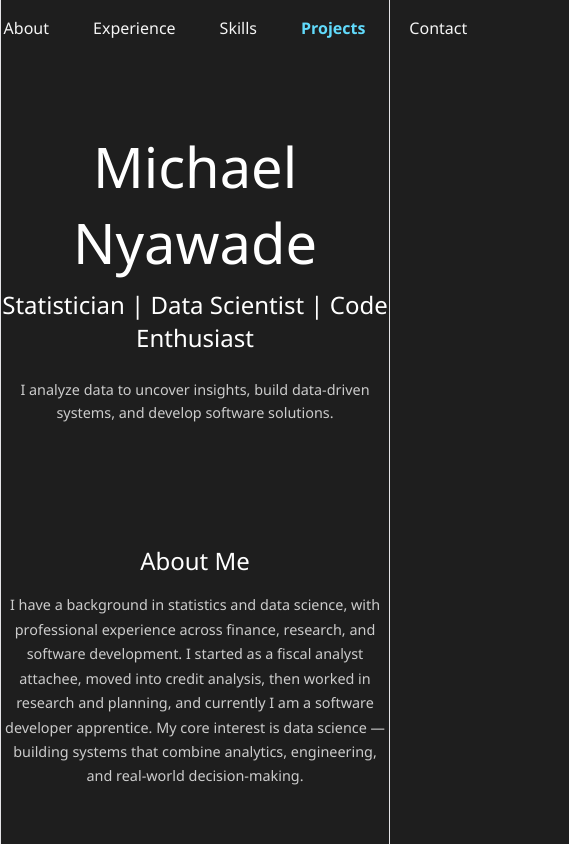
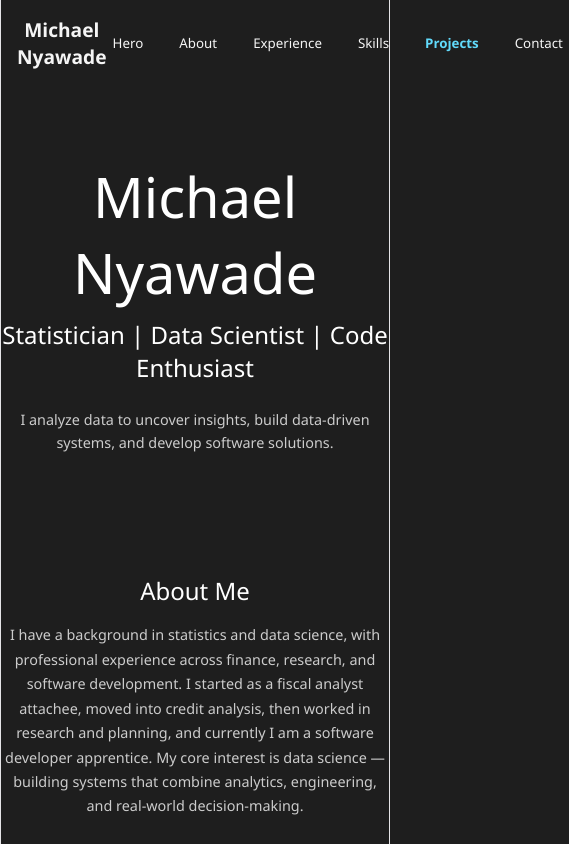
Before and after one commit to Michael-Nyawade/Michael-Nyawade.github.io, a React (Vite) app: page / in a window 390 px wide. Shown: the top 844 px of the page, 569 px wide, since content can reach past the window. Built offline with nearby package versions, Linux system fonts and the light colour scheme.

Commit message:
Made NavBar responsive with hamburger menu for mobile

```diff
--- a/src/components/NavBar.jsx
+++ b/src/components/NavBar.jsx
@@ -3,6 +3,7 @@ import { useState, useEffect } from "react";
 export default function NavBar() {
   const [scrolled, setScrolled] = useState(false);
   const [activeSection, setActiveSection] = useState("hero");
+  const [menuOpen, setMenuOpen] = useState(false); // Mobile menu toggle
 
   useEffect(() => {
     const handleScroll = () => {
@@ -28,6 +29,7 @@ export default function NavBar() {
     const element = document.getElementById(id);
     if (element) {
       element.scrollIntoView({ behavior: "smooth" });
+      setMenuOpen(false); // Close mobile menu on link click
     }
   };
 
@@ -39,13 +41,68 @@ export default function NavBar() {
         position: "sticky",
         top: 0,
         display: "flex",
-        justifyContent: "center",
-        gap: "2rem",
-        padding: "1rem 0",
+        justifyContent: "space-between",
+        alignItems: "center",
+        padding: "1rem",
         backgroundColor: scrolled ? "var(--secondary-color)" : "transparent",
         backdropFilter: scrolled ? "blur(10px)" : "none",
         transition: "background-color 0.3s ease, backdrop-filter 0.3s ease",
         zIndex: 1000,
+      }}
+    >
+      {/* Logo / Name */}
+      <div style={{ fontWeight: "bold", fontSize: "1.2rem", color: "var(--text-color)" }}>
+        Michael Nyawade
+      </div>
+
+      {/* Desktop menu */}
+      <div className="desktop-menu" style={{ display: "flex", gap: "1.5rem" }}>
+        {sections.map((section) => (
+          <button
+            key={section}
+            onClick={() => scrollToSection(section)}
+            style={{
+              background: "none",
+              border: "none",
+              color: activeSection === section ? "var(--accent-color)" : "var(--text-color)",
+              fontWeight: activeSection === section ? "600" : "400",
+              cursor: "pointer",
+              transition: "color 0.3s ease, font-weight 0.3s ease",
+            }}
+          >
+            {section.charAt(0).toUpperCase() + section.slice(1)}
+          </button>
+        ))}
+      </div>
+
+      {/* Mobile hamburger */}
+      <div className="mobile-menu" style={{ display: "none", cursor: "pointer" }}>
+        <button
+          onClick={() => setMenuOpen(!menuOpen)}
+          style={{
+            background: "none",
+            border: "none",
+            fontSize: "1.5rem",
+            color: "var(--text-color)",
+          }}
+        >
+          ☰
+        </button>
+      </div>
+
+      {/* Mobile links */}
+      {menuOpen && (
+        <div
+          style={{
+            position: "absolute",
+            top: "100%",
+            right: 0,
+            backgroundColor: "var(--secondary-color)",
+            display: "flex",
+            flexDirection: "column",
+            alignItems: "flex-start",
+            padding: "1rem",
+            gap: "1rem",
           }}
         >
           {sections.map((section) => (
@@ -59,12 +116,21 @@ export default function NavBar() {
                 fontWeight: activeSection === section ? "600" : "400",
                 fontSize: "1rem",
                 cursor: "pointer",
-            transition: "color 0.3s ease, font-weight 0.3s ease",
               }}
             >
               {section.charAt(0).toUpperCase() + section.slice(1)}
             </button>
           ))}
+        </div>
+      )}
+
+      {/* Responsive styles */}
+      <style>{`
+        @media (max-width: 768px) {
+          .desktop-menu { display: none; }
+          .mobile-menu { display: block; }
+        }
+      `}</style>
     </nav>
   );
 }
```
Lines whose indentation alone changed are shown as unchanged.
